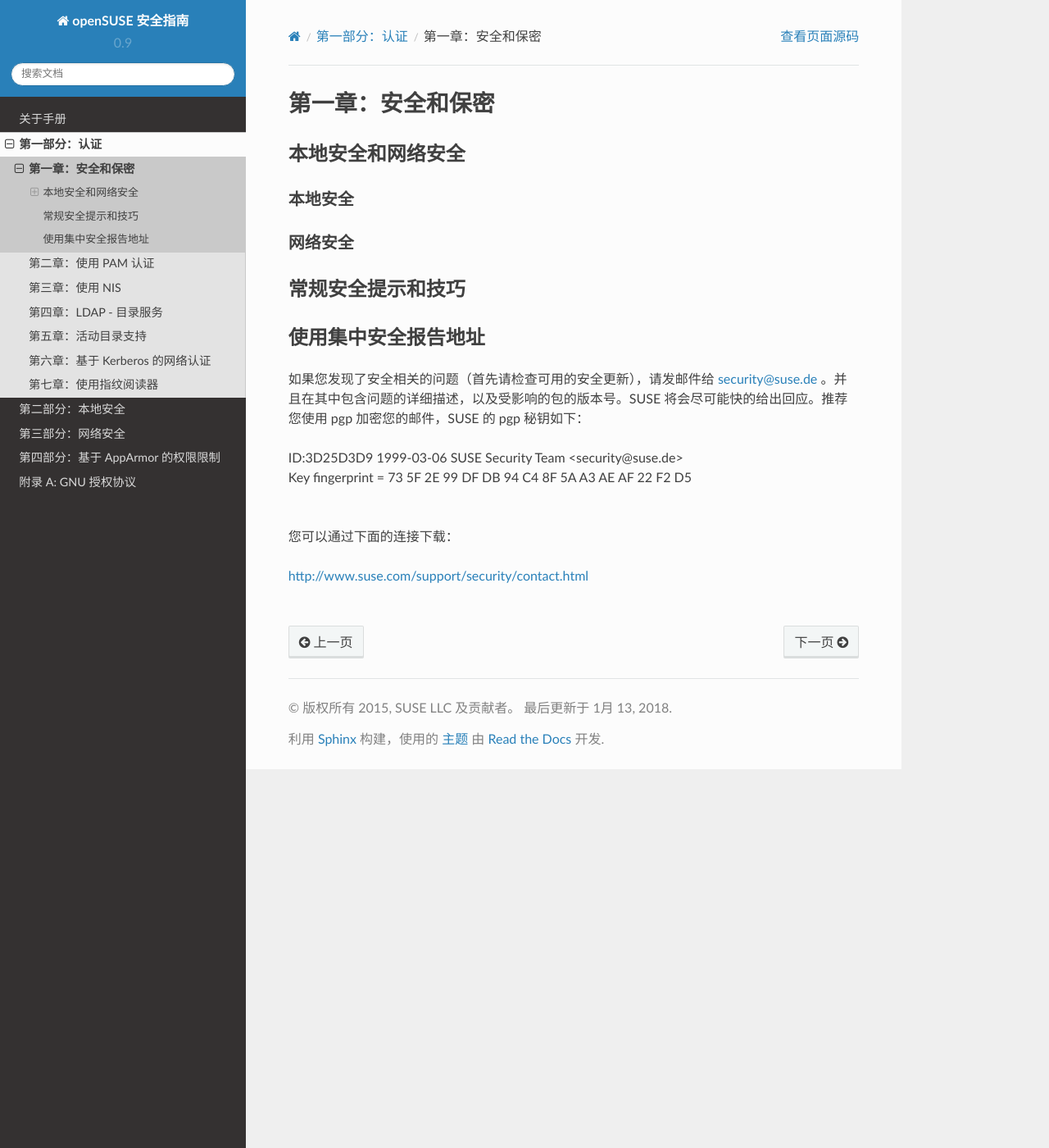
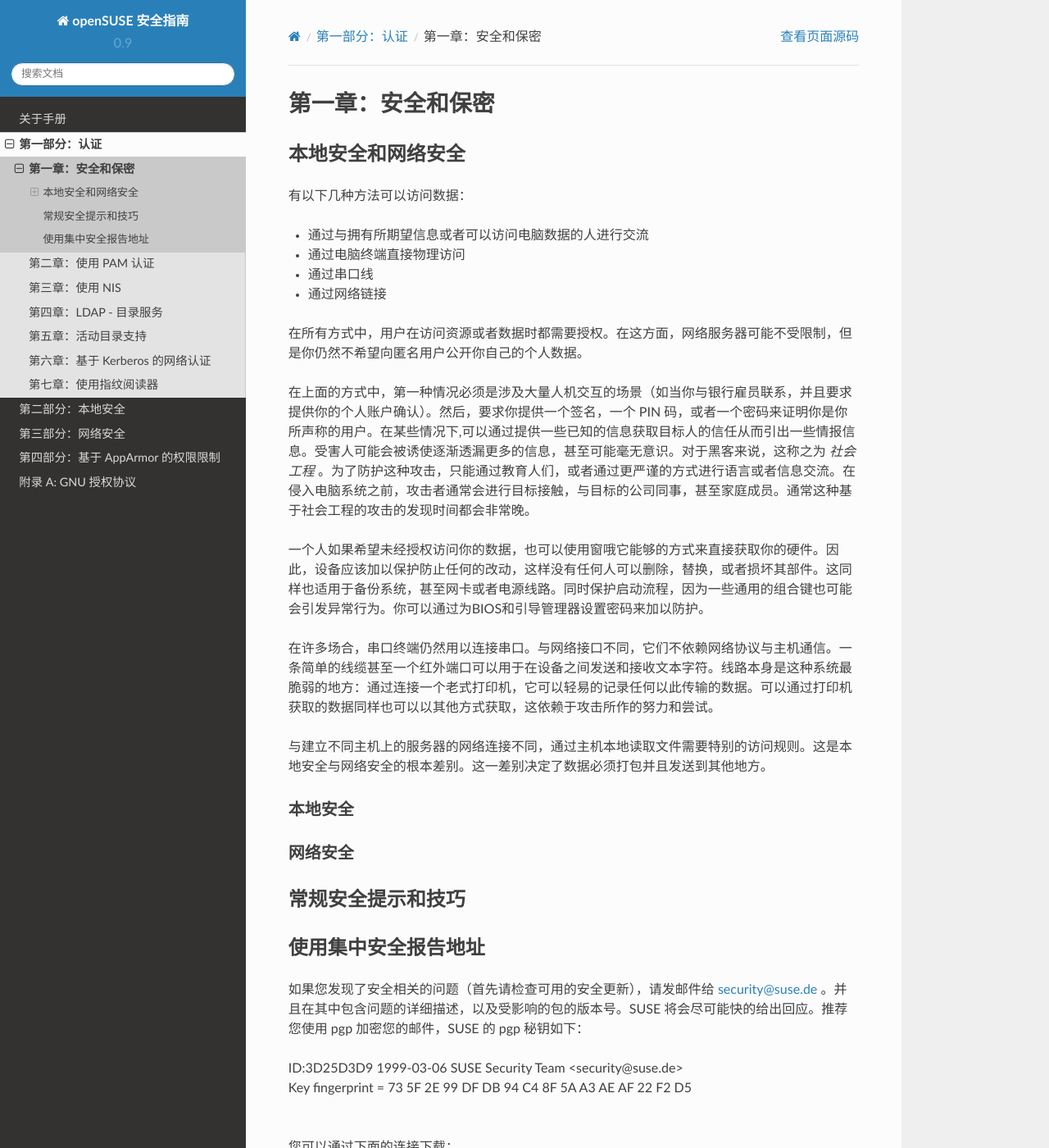
Before and after one commit to thirdyouth/suse-security, a Sphinx documentation site: the page built from source/chapter1.rst, in a window 1280 px wide and 1400 px high. Shown: the whole window at 82% size. Built offline with Sphinx 7.4.7 and the Read the Docs theme 2.0.0, drawn with Linux system fonts in a browser that asks for light colours; pages that are not in the unit, such as notebooks, are missing from menus.

Commit message:
[c1] 本地安全翻译添加

```diff
--- a/source/chapter1.rst
+++ b/source/chapter1.rst
@@ -5,6 +5,22 @@
 本地安全和网络安全
 ===============================
 
+有以下几种方法可以访问数据：
+
+* 通过与拥有所期望信息或者可以访问电脑数据的人进行交流
+* 通过电脑终端直接物理访问
+* 通过串口线
+* 通过网络链接
+
+在所有方式中，用户在访问资源或者数据时都需要授权。在这方面，网络服务器可能不受限制，但是你仍然不希望向匿名用户公开你自己的个人数据。
+
+在上面的方式中，第一种情况必须是涉及大量人机交互的场景（如当你与银行雇员联系，并且要求提供你的个人账户确认）。然后，要求你提供一个签名，一个 PIN 码，或者一个密码来证明你是你所声称的用户。在某些情况下,可以通过提供一些已知的信息获取目标人的信任从而引出一些情报信息。受害人可能会被诱使逐渐透漏更多的信息，甚至可能毫无意识。对于黑客来说，这称之为 *社会工程* 。为了防护这种攻击，只能通过教育人们，或者通过更严谨的方式进行语言或者信息交流。在侵入电脑系统之前，攻击者通常会进行目标接触，与目标的公司同事，甚至家庭成员。通常这种基于社会工程的攻击的发现时间都会非常晚。
+
+一个人如果希望未经授权访问你的数据，也可以使用窗哦它能够的方式来直接获取你的硬件。因此，设备应该加以保护防止任何的改动，这样没有任何人可以删除，替换，或者损坏其部件。这同样也适用于备份系统，甚至网卡或者电源线路。同时保护启动流程，因为一些通用的组合键也可能会引发异常行为。你可以通过为BIOS和引导管理器设置密码来加以防护。
+
+在许多场合，串口终端仍然用以连接串口。与网络接口不同，它们不依赖网络协议与主机通信。一条简单的线缆甚至一个红外端口可以用于在设备之间发送和接收文本字符。线路本身是这种系统最脆弱的地方：通过连接一个老式打印机，它可以轻易的记录任何以此传输的数据。可以通过打印机获取的数据同样也可以以其他方式获取，这依赖于攻击所作的努力和尝试。
+
+与建立不同主机上的服务器的网络连接不同，通过主机本地读取文件需要特别的访问规则。这是本地安全与网络安全的根本差别。这一差别决定了数据必须打包并且发送到其他地方。
 
 本地安全
 -------------------------------
```
